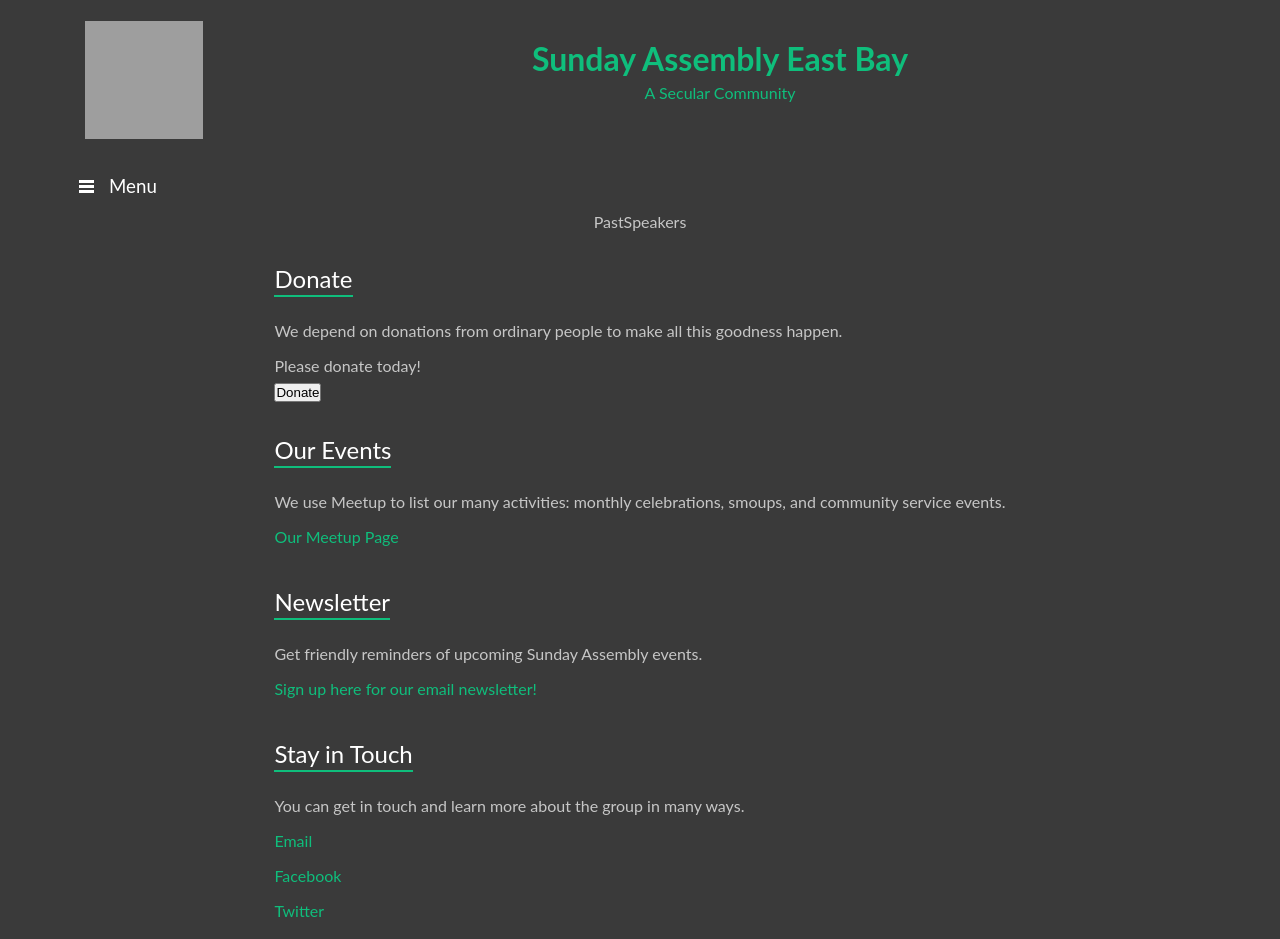
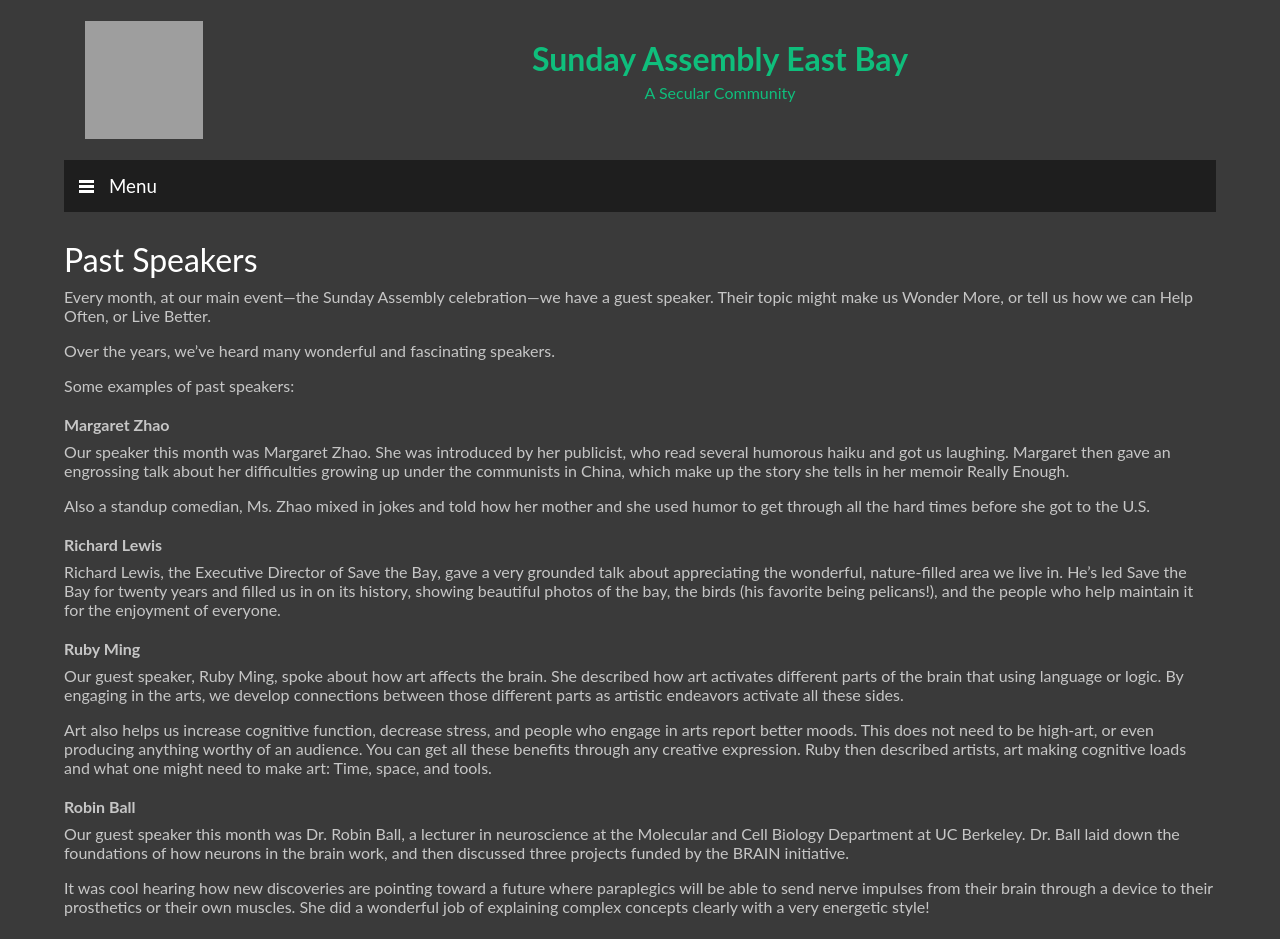
Before and after one commit to g-merrill/saeb, a React (Create React App) app: page /saeb/speakers in a window 1280 px wide. Shown: the top 939 px of the page. Built offline with nearby package versions, Linux system fonts and the light colour scheme; grey boxes are pictures that could not be loaded.

Commit message:
Add additional page content

```diff
--- a/src/components/css/NavBar.scss
+++ b/src/components/css/NavBar.scss
@@ -1,3 +1,51 @@
-.NavBar {
-  position: relative;
+.NavBar-small {
+  display: flex;
+  flex-direction: column;
+  width: 90%;
+  background: rgba(30, 30, 30, 1);
+  .NavBar-small-burger-ctnr {
+    padding: 15px;
+    display: flex;
+    align-items: center;
+    color: white;
+    width: 100%;
+    cursor: pointer;
+    transition: background 0.3s ease;
+    &:hover {
+      background: rgba($color: #0FBE7C, $alpha: 1.0);
+    }
+    .burger-icon {
+      margin: 0 15px 0 0;
+      width: 15px;
+      height: 15px;
+      display: flex;
+      flex-direction: column;
+      .burger-stripe {
+        height: 3px;
+        background: white;
+        margin: 1px 0;
+      }
+    }
+  }
+  .NavLinkCtnr {
+    width: 100%;
+    display: flex;
+    flex-direction: column;
+    &.hidden {
+      display: none;
+    }
+    .NavLink {
+      line-height: 3rem;
+      cursor: pointer;
+      transition: background 0.3s ease;
+      &:hover {
+        background: rgba($color: #0FBE7C, $alpha: 1.0);
+      }
+      width: 100%;
+      text-align: left;
+      padding: 0 0 0 45px;
+      color: white;
+      text-decoration: none;
+    }
+  }
 }
--- a/src/pages/Contact.js
+++ b/src/pages/Contact.js
@@ -2,7 +2,50 @@
 import './css/Contact.scss';
 
 const Contact = () => (
-  <div className="Contact">Contact</div>
+  <div className="content Contact">
+    <h1 className="section-title">Contact</h1>
+    <p className="main-text">
+      We’re always looking for volunteers to help out at our Sunday Assembly monthly celebrations. This could involve welcoming and seating people as they arrive, setting up chairs, or joining in the clean up at the end.    </p>
+    <p className="main-text">
+      We’re also keen to hear from people who would like to give a reading or talk at one of our assemblies, or who would like to get involved in organizing the assemblies or one of the small groups.    </p>
+    <p className="main-text">
+      There are many ways to get in touch and keep up with what’s going on in the community.
+    </p>
+    <p className="main-text">
+      Email us at:
+      &nbsp;
+      <a
+        className='main-link'
+        href="mailto:sundayassemblyeastbay@gmail.com"
+        target="_blank"
+        rel="noopener noreferrer"
+      >
+        sundayassemblyeastbay@gmail.com
+      </a>
+    </p>
+    <p className="main-text">
+      Follow us on Meetup to find event info at:
+      &nbsp;
+      <a className='main-link' href="http://www.meetup.com/Sunday-Assembly-East-Bay/" target="_blank" rel="noopener noreferrer">
+        meetup.com/Sunday-Assembly-East-Bay
+      </a>
+    </p>
+    <p className="main-text">
+      Find us on Facebook at:
+      &nbsp;
+      <a className='main-link' href="https://www.facebook.com/groups/505191719596487/" target="_blank" rel="noopener noreferrer">facebook.com/SundayAssemblyEastBay</a>
+    </p>
+    <p className="main-text">
+      Follow us on Twitter:
+      &nbsp;
+      <a className='main-link' href="https://twitter.com/sunassemblyEB" target="_blank" rel="noopener noreferrer">@SunAssemblyEB</a>
+    </p>
+    <p className="main-text">
+      See us on Instagram at:
+      &nbsp;
+      <a className='main-link' href="https://www.instagram.com/sundayassemblyeastbay/" target="_blank" rel="noopener noreferrer">@sundayassemblyeastbay</a>
+    </p>
+  </div>
 );
 
 export default Contact;
--- a/src/pages/PastSpeakers.js
+++ b/src/pages/PastSpeakers.js
@@ -2,7 +2,57 @@
 import './css/PastSpeakers.scss';
 
 const PastSpeakers = () => (
-  <div className="PastSpeakers">PastSpeakers</div>
+  <div className="content PastSpeakers">
+    <h1 className="section-title">Past Speakers</h1>
+    <p className="main-text">
+      Every month, at our main event—the Sunday Assembly celebration—we have a guest speaker. Their topic might make us Wonder More, or tell us how we can Help Often, or Live Better.
+    </p>
+    <p className="main-text">
+      Over the years, we’ve heard many wonderful and fascinating speakers.
+    </p>
+    <p className="main-text">
+      Some examples of past speakers:
+    </p>
+    <h4 className="main-subtitle">
+      Margaret Zhao
+    </h4>
+    <p className="main-text">
+      Our speaker this  month was Margaret Zhao. She was introduced by her publicist, who read several humorous haiku and got us laughing. Margaret then gave an engrossing talk about her difficulties growing up under the communists in China, which make up the story she tells in her memoir Really Enough.
+    </p>
+    <p className="main-text">
+      Also a standup comedian, Ms. Zhao mixed in jokes and told how her mother and she used humor to get through all the hard times before she got to the U.S.
+    </p>
+    <h4 className="main-subtitle">
+      Richard Lewis
+    </h4>
+    <p className="main-text">
+      Richard Lewis, the Executive Director of Save the Bay, gave a very grounded talk about appreciating the wonderful, nature-filled area we live in. He’s led Save the Bay for twenty years and filled us in on its history, showing beautiful photos of the bay, the birds (his favorite being pelicans!), and the people who help maintain it for the enjoyment of everyone.
+    </p>
+    <h4 className="main-subtitle">
+      Ruby Ming
+    </h4>
+    <p className="main-text">
+      Our guest speaker, Ruby Ming, spoke about how art affects the brain. She described how art activates different parts of the brain that using language or logic. By engaging in the arts, we develop connections between those different parts as artistic endeavors activate all these sides.
+    </p>
+    <p className="main-text">
+      Art also helps us increase cognitive function, decrease stress, and people who engage in arts report better moods. This does not need to be high-art, or even producing anything worthy of an audience. You can get all these benefits through any creative expression. Ruby then described artists, art making cognitive loads and what one might need to make art: Time, space, and tools.
+    </p>
+    <h4 className="main-subtitle">
+      Robin Ball
+    </h4>
+    <p className="main-text">
+      Our guest speaker this month was Dr. Robin Ball, a lecturer in neuroscience at the Molecular and Cell Biology Department at UC Berkeley. Dr. Ball laid down the foundations of how neurons in the brain work, and then discussed three projects funded by the BRAIN initiative.
+    </p>
+    <p className="main-text">
+      It was cool hearing how new discoveries are pointing toward a future where paraplegics will be able to send nerve impulses from their brain through a device to their prosthetics or their own muscles. She did a wonderful job of explaining complex concepts clearly with a very energetic style!
+    </p>
+    <h4 className="main-subtitle">
+      Jane Fischberg
+    </h4>
+    <p className="main-text">
+      We had Jane Fischberg for our speaker on Sunday. The president of Rubicon Programs, Jane informed us of Rubicon’s mission to break the cycle of poverty in the East Bay. She described how they have gone beyond job placement and developed a wider approach to assisting people in finding lasting success. Jane was eager to hear and answer our questions, and had help from two of her associates from Rubicon who also attended the celebration.
+    </p>
+  </div>
 );
 
 export default PastSpeakers;
--- a/src/pages/Resources.js
+++ b/src/pages/Resources.js
@@ -2,7 +2,30 @@
 import './css/Resources.scss';
 
 const Resources = () => (
-  <div className="Resources">Resources</div>
+  <div className="content Resources">
+    <h1 className="section-title">Resources</h1>
+    <h2 className="section-title">Leadership Resources</h2>
+    <p className="main-subtitle">Board Resources</p>
+    <p className="main-text">
+      <a className='main-link' href='https://drive.google.com/open?id=0B778_lEr-7YWfng1dm9NNWQzc3N0WUJTbEt3dU5POTlBR0ZOUFNHWkJwbnUwQ0lLTTFrNUk' target='_blank' rel="noopener noreferrer">Board Minutes</a>: In the hopes of transparency, leadership discussions and minutes are made public after every meeting.
+    </p>
+    <p className="main-subtitle">Financial Information</p>
+    <p className="main-text">
+      <a className='main-link' href='https://docs.google.com/spreadsheets/d/1gNRXrsLjIyRHqd9fZuMbQ7BaISsJKzFmKlz2UkAjIDA/edit?usp=sharing' target='_blank' rel="noopener noreferrer">Latest Budget and Balance Sheet</a>: Here we account for income, expense both expected and actual
+    </p>
+    <p className="main-subtitle">Other Policies:</p>
+    <p className="main-text">
+      <a className='main-link' href='http://eastbay.sundayassembly.com/wp-content/uploads/31/2015/02/SAEB-Code-of-Conduct-15-5-25.pdf' target='_blank' rel="noopener noreferrer">SAEB Code of Conduct 15-5-25</a>
+      <a className='main-link' href='http://eastbay.sundayassembly.com/wp-content/uploads/31/2015/02/2015-03-10_SAEB-Bylaws.pdf' target='_blank' rel="noopener noreferrer">2015-03-10_SAEB Bylaws</a>
+    </p>
+    <h2 className="section-title">Participant Resources</h2>
+    <p className="main-subtitle">Guides:</p>
+    <p className="main-text">
+      <p className="main-text">How to Start a Smoup (coming soon)</p>
+      <p className="main-text">How to Write a “Trying My Best” (coming soon)</p>
+      <a className='main-link' href='https://docs.google.com/document/d/1umZz3fR-IqvLu8axEPKP4ogSJhhwJq68z7t26xnMBc8/export?format=pdf' target='_blank' rel="noopener noreferrer">Speaker Guidelines</a>
+    </p>
+  </div>
 );
 
 export default Resources;
--- a/src/pages/css/App.scss
+++ b/src/pages/css/App.scss
@@ -5,63 +5,12 @@
   flex-direction: column;
   align-items: center;
   background: rgba(58, 58, 58, 1);
-  .NavBar-small {
-    display: flex;
-    flex-direction: column;
-    width: 90%;
-    background: rgba(58, 58, 58, 1);
-    .NavBar-small-burger-ctnr {
-      padding: 15px;
-      display: flex;
-      align-items: center;
-      color: white;
-      width: 100%;
-      cursor: pointer;
-      transition: background 0.3s ease;
-      &:hover {
-        background: rgba($color: #0FBE7C, $alpha: 1.0);
-      }
-      .burger-icon {
-        margin: 0 15px 0 0;
-        width: 15px;
-        height: 15px;
-        display: flex;
-        flex-direction: column;
-        .burger-stripe {
-          height: 3px;
-          background: white;
-          margin: 1px 0;
-        }
-      }
-    }
-    .NavLinkCtnr {
-      width: 100%;
-      display: flex;
-      flex-direction: column;
-      &.hidden {
-        display: none;
-      }
-      .NavLink {
-        line-height: 3rem;
-        cursor: pointer;
-        transition: background 0.3s ease;
-        &:hover {
-          background: rgba($color: #0FBE7C, $alpha: 1.0);
-        }
-        width: 100%;
-        text-align: left;
-        padding: 0 0 0 45px;
-        color: white;
-        text-decoration: none;
-      }
-    }
-  }
   .content {
     display: flex;
     flex-direction: column;
     max-width: 90%;
     .section-title {
-      margin: 1.25rem 0;
+      margin: 1.75rem 0 0;
       text-align: left;
       color: white;
     }
@@ -69,6 +18,11 @@
   .main-text {
     text-align: left;
     margin: 0.5rem 0;
+  }
+  .main-subtitle {
+    text-align: left;
+    font-weight: bold;
+    margin: 0.75rem 0 0;
   }
   .footer {
     display: flex;
```
